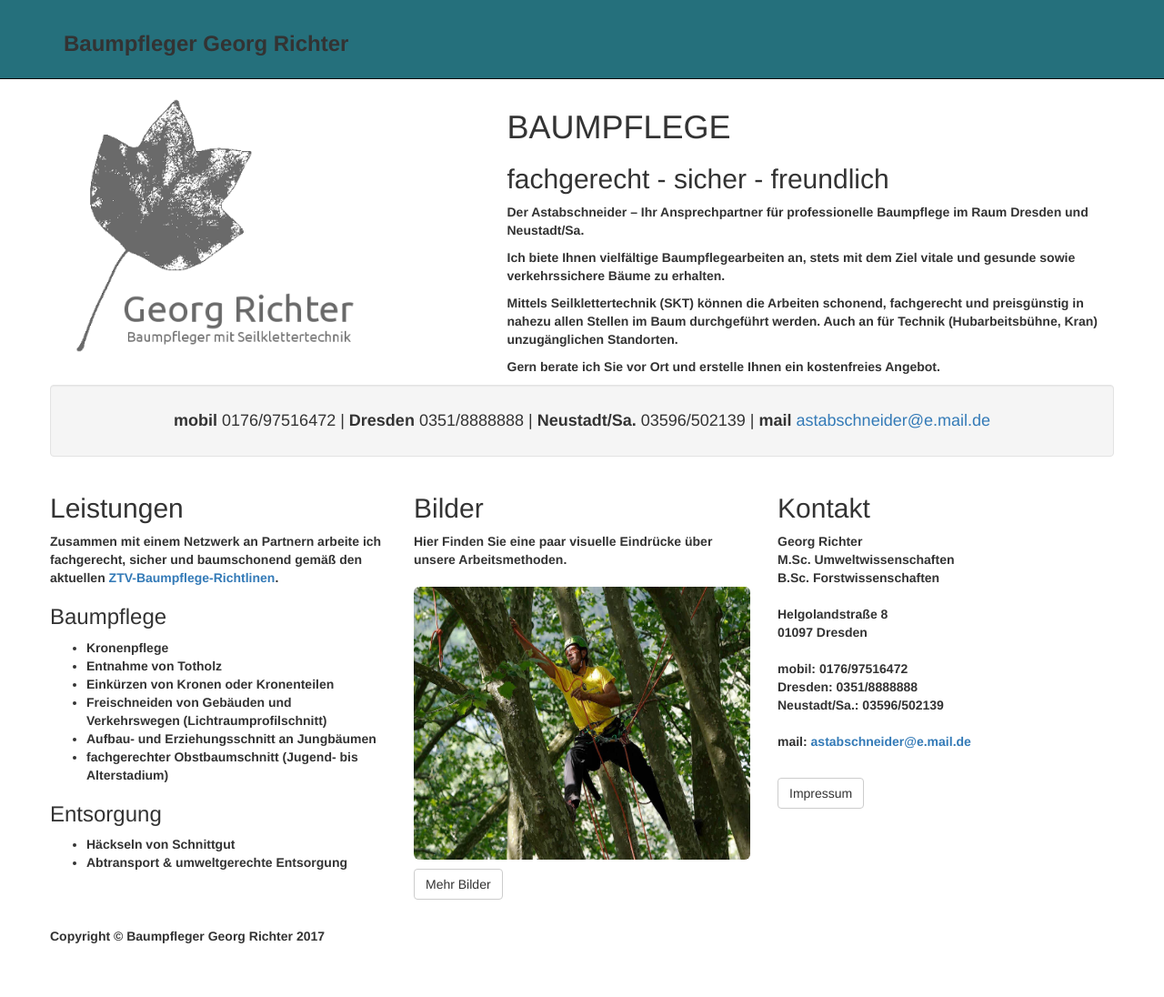
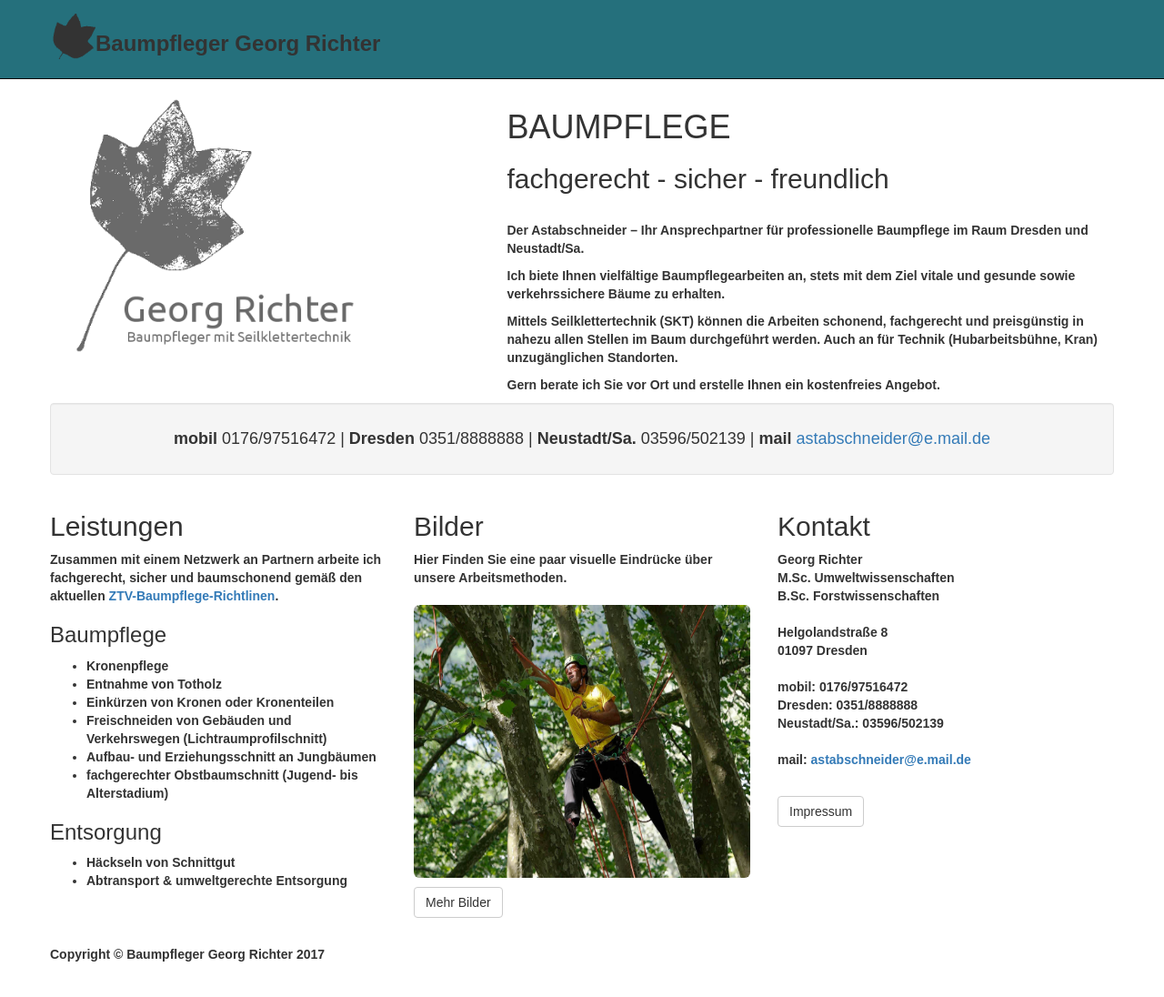
Before and after one commit to astabschneider/astabschneider.github.io, a Jekyll site: the page built from index.html, in a window 1280 px wide and 1099 px high. Shown: the top 1096 px of the window at 91% size. Built offline with Jekyll 4.4.1, drawn with Linux system fonts in a browser that asks for light colours.

Commit message:
updated site

```diff
--- a/_includes/header.html
+++ b/_includes/header.html
@@ -9,14 +9,14 @@
             <span class="icon-bar"></span>
             <span class="icon-bar"></span>
         </button>
-        <!--a class="navbar-brand" href="#">
-            <img src="http://placehold.it/150x50&text=Logo" alt="">
+        <a class="navbar-brand" href="#">
+        <img class="img-responsive img-rounded" src="tulip_transb.png" alt="" style="width:50px;height:50px;">
         </a>
     </div>
     <!-- Collect the nav links, forms, and other content for toggling -->
     <div class="collapse navbar-collapse" id="bs-example-navbar-collapse-1">
         <ul class="nav navbar-nav">
-            <h3> <b> Baumpfleger Georg Richter</h3>
+            <h3> <b> Baumpfleger Georg Richter </h3>
         </ul>
     </div>
     <!-- /.navbar-collapse -->
--- a/index.html
+++ b/index.html
@@ -1,6 +1,9 @@
 ---
 layout: default
 ---
+<style>body { font-family: Ubuntu, sans-serif; }</style>
+
+<link rel="icon" type="image/png" href="tulip_icon.png">
 
 <!-- Heading Row -->
 <div class="row">
@@ -11,6 +14,7 @@ layout: default
 <div class="col-md-7">
     <h1>BAUMPFLEGE</h1>
 <h2>fachgerecht - sicher - freundlich</h2>
+<br>
     <p>Der Astabschneider – Ihr Ansprechpartner für professionelle Baumpflege im Raum Dresden und Neustadt/Sa.</p>
 
 <p>Ich biete Ihnen vielfältige Baumpflegearbeiten an, stets mit dem Ziel vitale und gesunde sowie verkehrssichere Bäume zu erhalten.</p>
```
Also changed, not shown: Bilder/tulip_transb.png (added), Impressum/tulip_transb.png (added), _includes/tulip_transb.png (added), tulip_icon.png (added), tulip_trans.png (added), tulip_transb.png (added), 11 other files.
